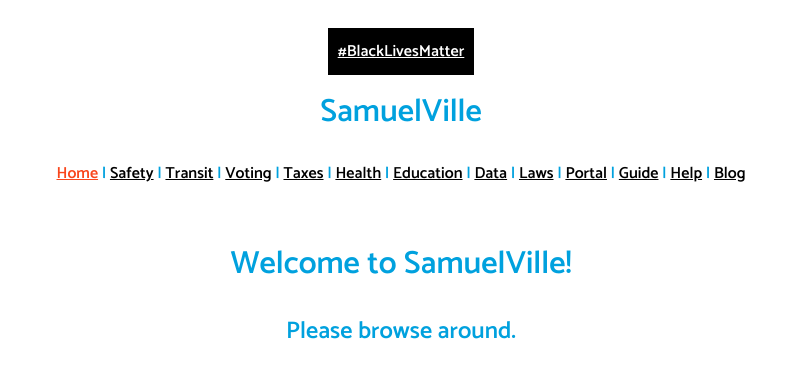
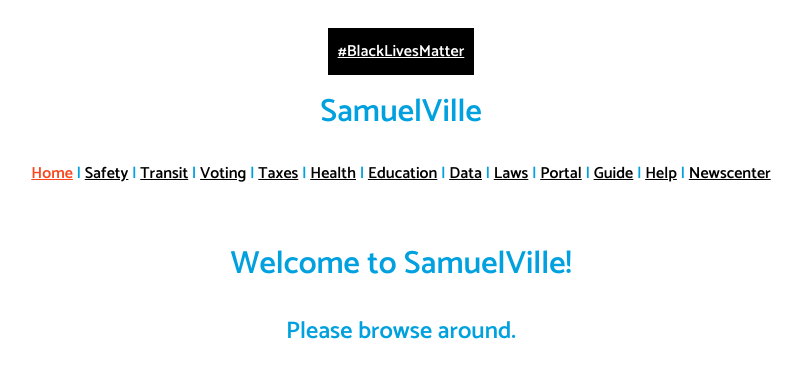
Before and after one commit to SISBEST/samuelville, a Vue app: page / in a window 1280 px wide. Shown: the top 378 px of the page, without its empty margins (239-1041 px from the left). Built offline with nearby package versions, Linux system fonts and the light colour scheme.

Commit message:
Change blog to newscenter

```diff
--- a/src/App.vue
+++ b/src/App.vue
@@ -15,7 +15,7 @@
       <a href="https://portal.samuelville.tk">Portal</a> |
       <a href="https://guide.samuelville.tk">Guide</a> |
       <a href="https://help.samuelville.tk">Help</a> |
-      <a href="https://blog.samuelville.tk">Blog</a>
+      <a href="https://newscenter.samuelville.tk">Newscenter</a>
     </div>
     <router-view/>
   </div>
```
